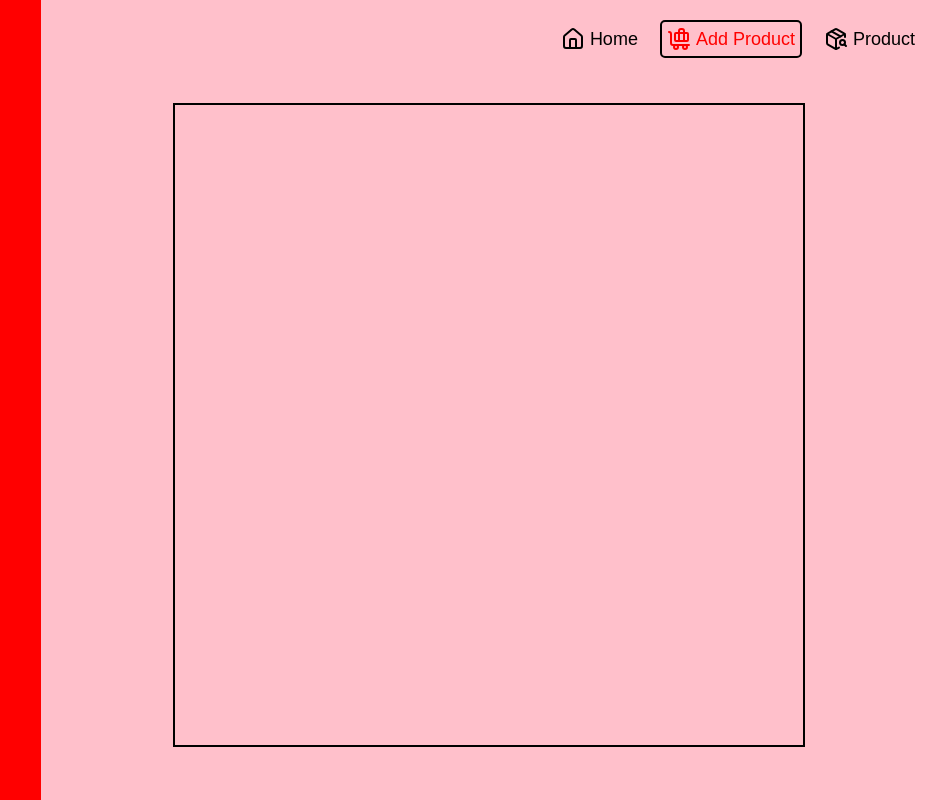
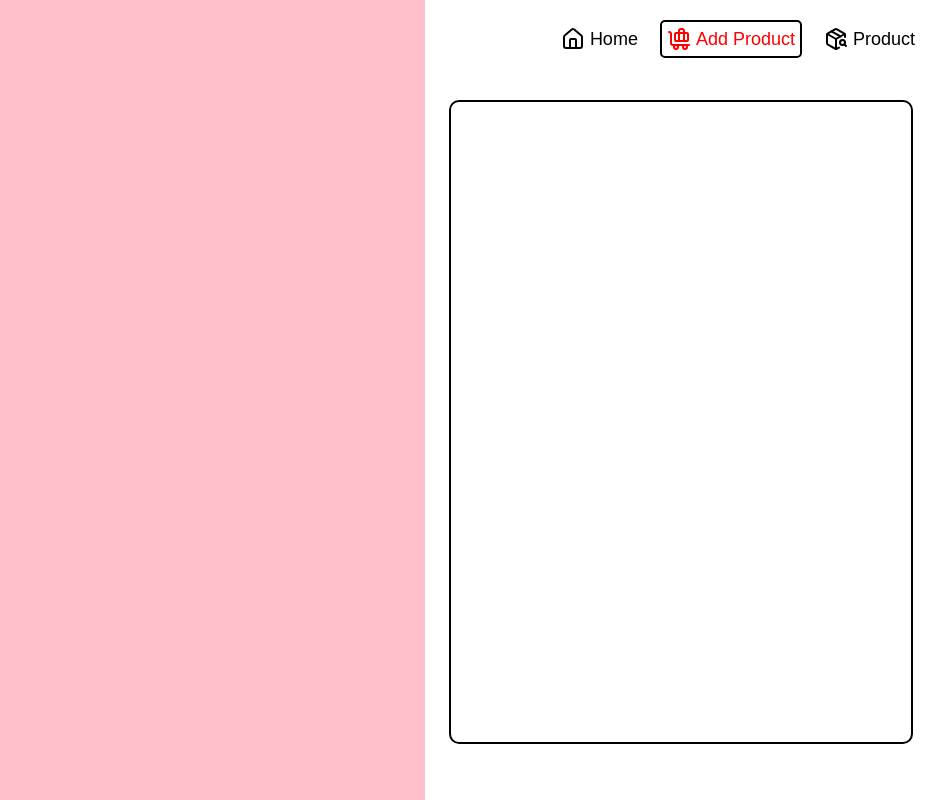
Before and after one commit to satyamrk18/WishBucket, a React (Vite) app: page /addproduct in a window 1280 px wide. Shown: the whole page, without its empty margins (343-1280 px from the left). Built offline with nearby package versions, Linux system fonts and the light colour scheme.

Commit message:
product card and form position chagen

```diff
--- a/src/pages/AddProduct.css
+++ b/src/pages/AddProduct.css
@@ -1,35 +1,30 @@
-h1{
-    color:red;
+h1 {
+  color: red;
 }
-.addproduct
-{
-    width:100%;
-    height:100vh;
-    margin:0 auto;
-    display:flex;
-    flex-direction:row;
+.addproduct {
+  width: 100%;
+  height: 100vh;
+  margin: 0 auto;
+  display: flex;
+  flex-direction: row;
 }
-.sideform
-{
-
-    width:30%;
-    background-color:red;
-    height:100%;
+.sideform {
+  width:60%;
+  background-color: pink;
+  height: 100%;
+  display: flex;
+  align-items: center;
+  justify-content: center;
 }
-.cardview
-{
-    width:70%;
-    background-color:pink;
-    height:100%;
-    display: flex;
-    align-items:center;
-    justify-content:center;
+.cardview {
+  width:40%;
+  height: 100%;
 }
-.card
-{
-    min-height:80%;
-    height:auto;
-    width:70%;
-    border:2px solid black;
-    margin-top:50px;
+.card {
+  min-height: 80%;
+  height: auto;
+  width:90%;
+  border: 2px solid black;
+ margin:100px auto;
+ border-radius:10px;
 }
```
